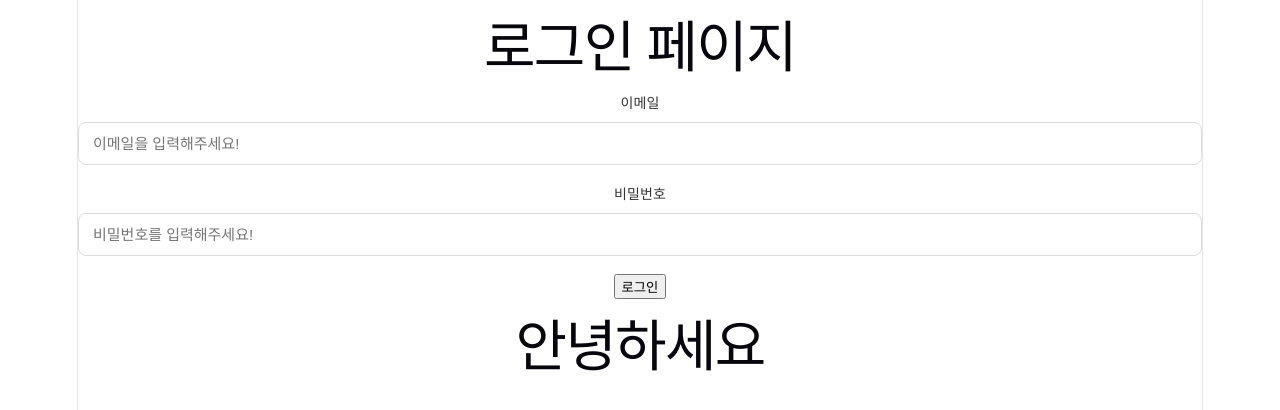
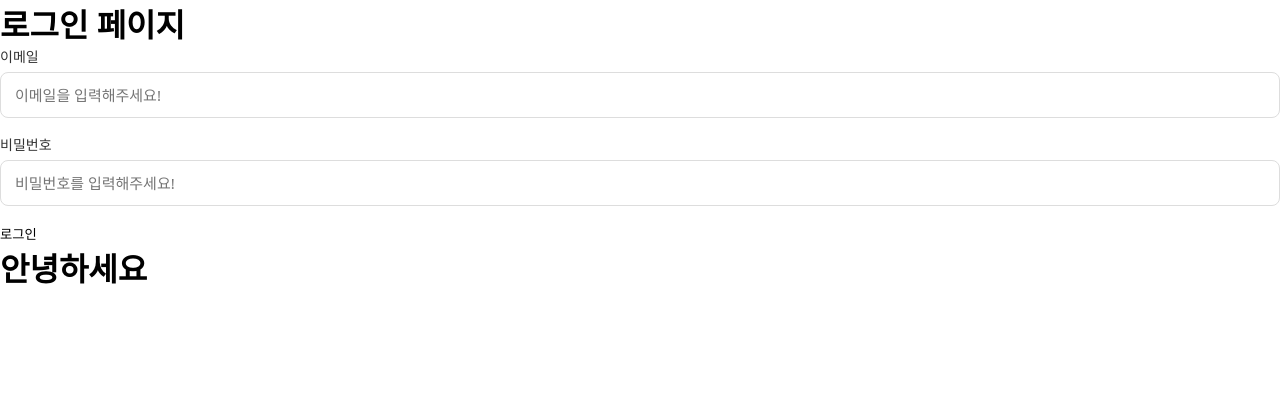
Before and after one commit to dhwmgl12-ux/zooleaf, a React (Vite) app: page /login in a window 1280 px wide. Shown: the top 410 px of the page. Built offline with nearby package versions, Linux system fonts and the light colour scheme.

Commit message:
fix: App.css삭제, index.css에 css reset 설정

```diff
--- a/src/index.css
+++ b/src/index.css
@@ -1,111 +1,43 @@
-:root {
-  --text: #6b6375;
-  --text-h: #08060d;
-  --bg: #fff;
-  --border: #e5e4e7;
-  --code-bg: #f4f3ec;
-  --accent: #aa3bff;
-  --accent-bg: rgba(170, 59, 255, 0.1);
-  --accent-border: rgba(170, 59, 255, 0.5);
-  --social-bg: rgba(244, 243, 236, 0.5);
-  --shadow:
-    rgba(0, 0, 0, 0.1) 0 10px 15px -3px, rgba(0, 0, 0, 0.05) 0 4px 6px -2px;
+/* src/index.css */
 
-  --sans: system-ui, 'Segoe UI', Roboto, sans-serif;
-  --heading: system-ui, 'Segoe UI', Roboto, sans-serif;
-  --mono: ui-monospace, Consolas, monospace;
-
-  font: 18px/145% var(--sans);
-  letter-spacing: 0.18px;
-  color-scheme: light dark;
-  color: var(--text);
-  background: var(--bg);
-  font-synthesis: none;
-  text-rendering: optimizeLegibility;
-  -webkit-font-smoothing: antialiased;
-  -moz-osx-font-smoothing: grayscale;
-
-  @media (max-width: 1024px) {
-    font-size: 16px;
-  }
+* {
+  box-sizing: border-box;
+  margin: 0;
+  padding: 0;
 }
 
-@media (prefers-color-scheme: dark) {
-  :root {
-    --text: #9ca3af;
-    --text-h: #f3f4f6;
-    --bg: #16171d;
-    --border: #2e303a;
-    --code-bg: #1f2028;
-    --accent: #c084fc;
-    --accent-bg: rgba(192, 132, 252, 0.15);
-    --accent-border: rgba(192, 132, 252, 0.5);
-    --social-bg: rgba(47, 48, 58, 0.5);
-    --shadow:
-      rgba(0, 0, 0, 0.4) 0 10px 15px -3px, rgba(0, 0, 0, 0.25) 0 4px 6px -2px;
-  }
-
-  #social .button-icon {
-    filter: invert(1) brightness(2);
-  }
+html,
+body {
+  height: 100%;
 }
 
 body {
-  margin: 0;
+  font-family: system-ui, 'Segoe UI', Roboto, sans-serif;
+  -webkit-font-smoothing: antialiased;
+  -moz-osx-font-smoothing: grayscale;
+}
+
+button {
+  font-family: inherit;
+  cursor: pointer;
+  border: none;
+  background: none;
+}
+
+input {
+  font-family: inherit;
+}
+
+ul,
+ol {
+  list-style: none;
+}
+
+a {
+  text-decoration: none;
+  color: inherit;
 }
 
 #root {
-  width: 1126px;
-  max-width: 100%;
-  margin: 0 auto;
-  text-align: center;
-  border-inline: 1px solid var(--border);
-  min-height: 100svh;
-  display: flex;
-  flex-direction: column;
-  box-sizing: border-box;
+  min-height: 100vh;
 }
-
-h1,
-h2 {
-  font-family: var(--heading);
-  font-weight: 500;
-  color: var(--text-h);
-}
-
-h1 {
-  font-size: 56px;
-  letter-spacing: -1.68px;
-  margin: 32px 0;
-  @media (max-width: 1024px) {
-    font-size: 36px;
-    margin: 20px 0;
-  }
-}
-h2 {
-  font-size: 24px;
-  line-height: 118%;
-  letter-spacing: -0.24px;
-  margin: 0 0 8px;
-  @media (max-width: 1024px) {
-    font-size: 20px;
-  }
-}
-p {
-  margin: 0;
-}
-
-code,
-.counter {
-  font-family: var(--mono);
-  display: inline-flex;
-  border-radius: 4px;
-  color: var(--text-h);
-}
-
-code {
-  font-size: 15px;
-  line-height: 135%;
-  padding: 4px 8px;
-  background: var(--code-bg);
-}
```
Also changed, not shown: src/App.css (deleted, +0 -184 lines).
